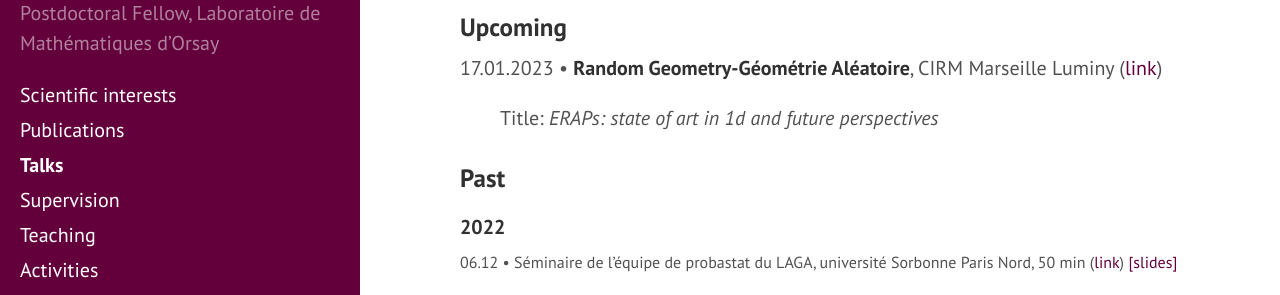
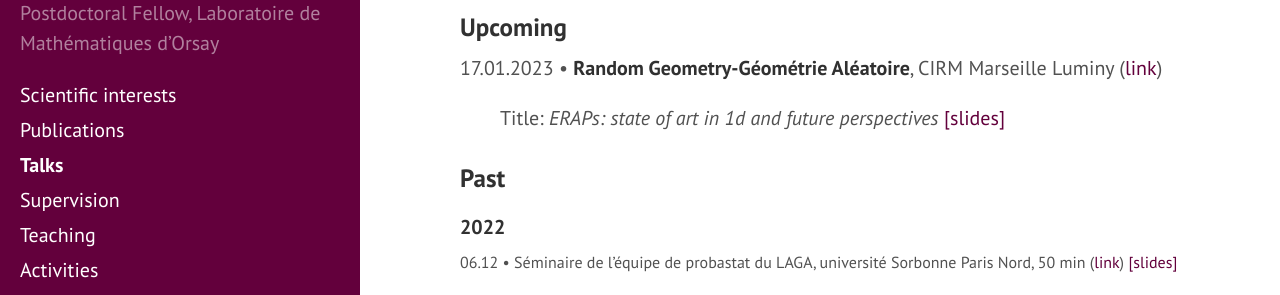
Before and after one commit to matteodachille/matteodachille.github.io, a Jekyll site: the page built from talks.md, in a window 1280 px wide and 900 px high. Shown: the part 148-443 px from the top of the window. Built offline with Jekyll 4.4.1, drawn with Linux system fonts in a browser that asks for light colours; nearby versions of some CDN libraries; some web fonts are replaced.

Commit message:
Fixed typos, added slides of talk at CIRM RG-GA 2023

```diff
--- a/talks.md
+++ b/talks.md
@@ -29,7 +29,7 @@ s
 {: style="font-size: 20px" }
 
 
-Title: _ERAPs: state of art in 1d and future perspectives_
+Title: _ERAPs: state of art in 1d and future perspectives_ [ [slides] ]({{ site.baseurl }}downloads/ERAP_CIRM_GA-RG_final.pdf){:target="_blank"}
 {: style="margin-left: 40px" }
 
 
```
Also changed, not shown: scientific-interests.md (+1 -0 lines), 1 other file.
